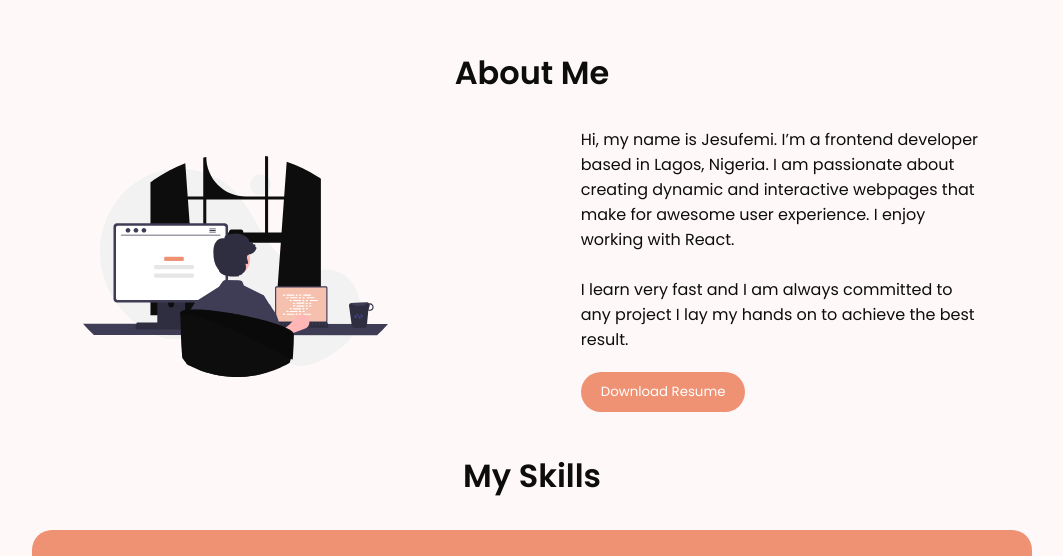
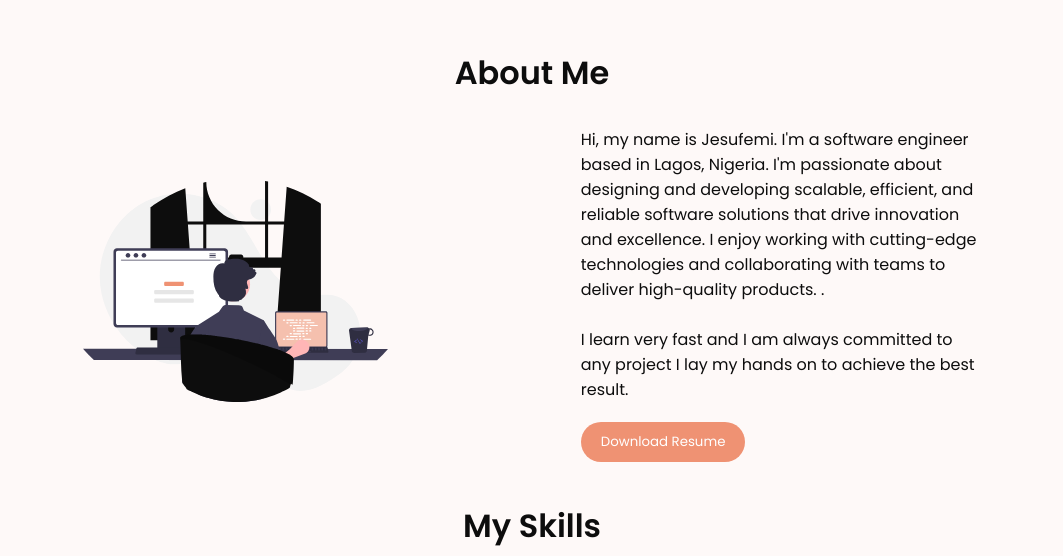
Before and after one commit to jesufemigan/jesufemi.dev, a React (Create React App) app: page / in a window 1280 px wide. Shown: the part 711-1267 px from the top of the page, without its empty margins (108-1171 px from the left). Built offline with nearby package versions, Linux system fonts and the light colour scheme.

Commit message:
edit about me

```diff
--- a/src/components/About/About.js
+++ b/src/components/About/About.js
@@ -15,7 +15,8 @@ const About = () => {
         </div>
         <div className="about-me">
           <p>
-            Hi, my name is Jesufemi. I’m a frontend developer based in Lagos, Nigeria. I am passionate about creating dynamic and interactive webpages that make for awesome user experience. I enjoy working with React.
+            Hi, my name is Jesufemi. I'm a software engineer based in Lagos, Nigeria. I'm passionate about designing and developing scalable, efficient, and reliable software solutions that drive innovation and excellence. I enjoy working with cutting-edge technologies and collaborating with teams to deliver high-quality products.
+            .
             <br/>
             <br/>
             I learn very fast and I am always committed to any project I lay my hands on to achieve the best result.
```
